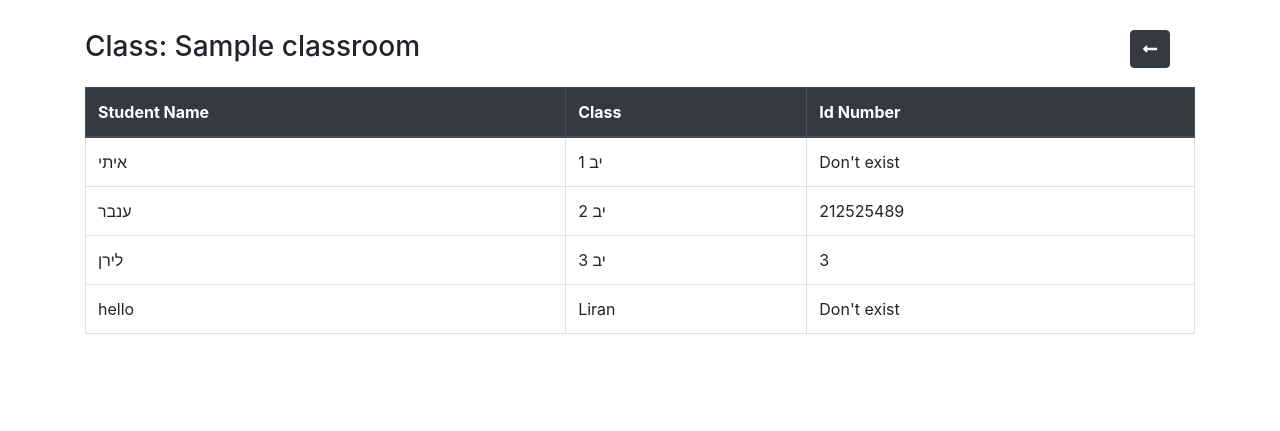
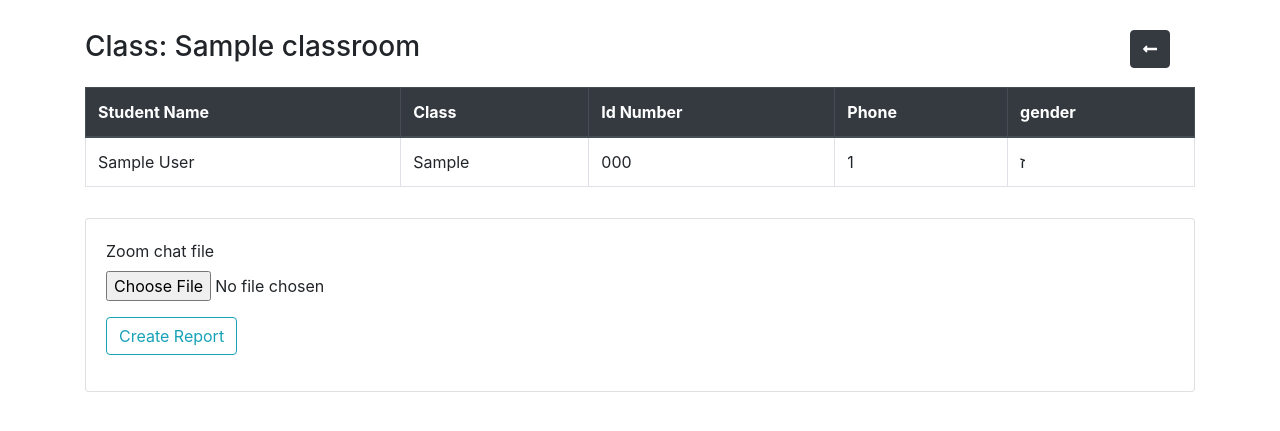
Before and after one commit to InbarShirizly/zoom_attendance_check, a Flask app: page /classroom/1 in a window 1280 px wide. Shown: the part 56-487 px from the top of the page. Run offline with Flask 2, Linux system fonts and the light colour scheme; a user stored in the database is signed in; tables that the repository leaves empty hold one stand-in row (values such as "Sample post"); some libraries are stand-ins or nearby versions.

Commit message:
Connected excel/csv parsing with the server #6

```diff
--- a/Server/classrooms/forms.py
+++ b/Server/classrooms/forms.py
@@ -6,5 +6,11 @@ from wtforms import StringField, SubmitField
 
 class CreateClassForm(FlaskForm):
     name = StringField('Name of the class', validators=[DataRequired()])
-    students_file = FileField('Csv/Excel file of students', validators=[FileAllowed(['xlsx', 'csv']), FileRequired()])
+    students_file = FileField('Csv/Excel file of students', validators=[FileAllowed(['xlsx', 'csv', 'xls']), FileRequired()])
     submit = SubmitField('Create')
+
+
+class CreateReportForm(FlaskForm):
+    start_sentence = StringField('Sentence to start the zoom check')
+    chat_file = FileField('Zoom chat file', validators=[FileRequired(), FileAllowed(['txt'])])
+    submit = SubmitField('Create Report')
--- a/loading_classroom_file.py
+++ b/Server/classrooms/loading_classroom_file.py
@@ -11,14 +11,14 @@ SQLALCHEMY_DATABASE_URI = 'sqlite:///site.db'
 engine = create_engine(SQLALCHEMY_DATABASE_URI, echo=False)
 
 EXCEL_COLS = {
-            "Name": ["שם התלמיד", "תלמידים", "שמות", "שם", "סטודנט"],
-            "ID": ["תעודת זהות", "ת.ז.", "ת.ז", "תז"],
-            "Phone": ["טלפון", "מספר טלפון", "מס טלפון"],
-            "Gender": ["מין"],
+            "name": ["שם התלמיד", "תלמידים", "שמות", "שם", "סטודנט"],
+            "id_number": ["תעודת זהות", "ת.ז.", "ת.ז", "תז"],
+            "phone": ["טלפון", "מספר טלפון", "מס טלפון"],
+            "gender": ["מין"],
             "org_class": ["כיתה"]
             }
 
-MASHOW_COLS = ["Name", "org_class"]
+MASHOW_COLS = ["name", "org_class"]
 gender_dict = {1: ["זכר", "ז", "(ז)"], 0: ["נקבה", "נ", "(נ)"]}
 mashov_name_pattern = re.compile(r"([\u0590-\u05fe ]+)([(\u0590-\u05fe)]+)")
 
@@ -30,13 +30,13 @@ def gender_assign(string, gender_dict):
     return ""
 
 
-def parse_excel(file_path):
-    if file_path.endswith(".csv"):
-        df_students = pd.read_csv(file_path)
-    elif file_path.endswith(".xlsx"):
-        df_students = pd.read_excel(file_path)
+def parse_excel(file_name, file_data):
+    if file_name.endswith(".csv"):
+        df_students = pd.read_csv(file_data)
+    elif file_name.endswith(".xlsx"):
+        df_students = pd.read_excel(file_data)
     else:
-        df_students = pd.read_html(file_path, header=1)[0]
+        df_students = pd.read_html(file_data, header=1)[0]
 
     relevant_cols = [col for col in df_students.columns if not col.startswith("Unnamed")]
     current_excel_dict = {}
@@ -52,13 +52,13 @@ def parse_excel(file_path):
         df_students = pd.DataFrame(df_students.values[header_index + 1:-2], columns=df_students.iloc[header_index])
         df_students.dropna(axis=0, how='all', inplace=True)
         df_students.dropna(axis=1, how='all', inplace=True)
-        df_students.rename(columns={np.nan: 'Name', "פרטי תלמיד": 'Name', "כיתה": "org_class"}, inplace=True)
+        df_students.rename(columns={np.nan: 'name', "פרטי תלמיד": 'name', "כיתה": "org_class"}, inplace=True)
         df_students = df_students.loc[:, MASHOW_COLS]
 
-        df_name_gender = df_students.Name.str.extract(mashov_name_pattern, expand=False)
-        df_students['Gender'] = df_name_gender[1].str.extract("\(([\u0590-\u05fe ])\)")
-        df_students['Gender'] = df_students['Gender'].apply(gender_assign, gender_dict=gender_dict)
-        df_students['Name'] = df_name_gender[0]
+        df_name_gender = df_students['name'].str.extract(mashov_name_pattern, expand=False)
+        df_students['gender'] = df_name_gender[1].str.extract("\(([\u0590-\u05fe ])\)")
+        df_students['gender'] = df_students['gender'].apply(gender_assign, gender_dict=gender_dict)
+        df_students['name'] = df_name_gender[0]
 
     else:
         df_students = pd.DataFrame(current_excel_dict)
@@ -73,13 +73,15 @@ def parse_excel(file_path):
 
 
 if __name__ == '__main__':
-    for e_path in EXCEL_PATH:
+    for e_path in EXCEL_PATH[:1]:
         student_file_path = os.path.join(STUDENT_FILES_FOLDER, e_path)
         df_students = parse_excel(student_file_path)
+
+
         print(df_students)
 
-        df_students.to_sql('Students', con=engine, if_exists="append", index=False)
+        #df_students.to_sql('Students', con=engine, if_exists="append", index=False)
 
-    student_sql = engine.execute("SELECT * FROM Students").fetchall()
-    for student in student_sql:
-        print(student)
+    #student_sql = engine.execute("SELECT * FROM Students").fetchall()
+    #for student in student_sql:
+    #    print(student)
--- a/Server/classrooms/routes.py
+++ b/Server/classrooms/routes.py
@@ -1,9 +1,10 @@
-from flask import render_template, redirect, url_for, flash, Blueprint
+from flask import render_template, redirect, url_for, flash, Blueprint, request
 from Server import db
-from Server.classrooms.forms import CreateClassForm
+from Server.classrooms.forms import CreateClassForm, CreateReportForm
 from Server.models import Classroom, Student
 from flask_login import current_user, login_required
-from Server.classrooms.utils import save_file
+from Server.classrooms.loading_classroom_file import parse_excel
+import pandas as pd
 
 classrooms = Blueprint('classrooms', __name__)
 
@@ -14,10 +15,15 @@ classrooms = Blueprint('classrooms', __name__)
 def home():
     form = CreateClassForm()
     if form.validate_on_submit():
-        file_name = save_file(form.students_file.data)
+        students = parse_excel(form.students_file.data.filename, form.students_file.data)
         new_class = Classroom(name=form.name.data, teacher=current_user)
         db.session.add(new_class)
         db.session.commit()
+        students['class_id'] = pd.Series([new_class.id] * students.shape[0])
+        students.to_sql('student', con=db.engine, if_exists="append", index=False)
+
+
+        # return redirect(url_for('classrooms.classroom', class_id=new_class.id))
     return render_template('home.html', form=form)
 
 
@@ -28,10 +34,5 @@ def classroom(class_id):
     if current_class is None:
         flash('Invalid class!', 'danger')
         return redirect(url_for('classrooms.home'))
-    current_class.students = [ # Temporary hardocded data
-        Student(school_class='יב 1', name='איתי'),
-        Student(school_class='יב 2', name='ענבר', id_number=212525489),
-        Student(school_class='יב 3', name='לירן', id_number=3),
-        Student(school_class='Liran', name='hello')
-    ]
-    return render_template('classroom.html', current_class=current_class)
+    form = CreateReportForm()
+    return render_template('classroom.html', current_class=current_class, form=form)
--- a/Server/models.py
+++ b/Server/models.py
@@ -29,7 +29,8 @@ class Classroom(db.Model):
 class Student(db.Model):
     id = db.Column(db.Integer, primary_key=True)
     name = db.Column(db.String(70), unique=False, nullable=False)
-    id_number = db.Column(db.String(9), unique=False)
-    school_class = db.Column(db.String(20), unique=False)
-    gender = db.Column(db.Boolean, unique=False) # True means male
+    id_number = db.Column(db.String(9), unique=False, nullable=True)
+    org_class = db.Column(db.String(20), unique=False, nullable=True)
+    gender = db.Column(db.Boolean, unique=False, nullable=True) # True means male
     class_id =  db.Column(db.Integer, db.ForeignKey('classroom.id'), nullable=False)
+    phone = db.Column(db.Integer, unique=False, nullable=True)
--- a/Server/templates/classroom.html
+++ b/Server/templates/classroom.html
@@ -16,17 +16,33 @@
 							<th scope="col">Student Name</th>
 							<th scope="col">Class</th>
 							<th scope="col">Id Number</th>
+							<th scope="col">Phone</th>
+							<th scope="col">gender</th>
 						</tr>
 					</thead>
 					<tbody>
 						{% for student in current_class.students %}
 							<tr>
 								<td>{{ student.name }}</td>
-								<td>{{ student.school_class }}</td>
+								<td>{{ student.org_class }}</td>
 								{% if student.id_number == None %}
-									<td>Don't exist</td>
+									<td></td>
 								{% else %}
 									<td>{{ student.id_number }}</td>
+								{% endif %}
+								{% if student.phone == None %}
+								<td></td>
+								{% else %}
+									<td>{{ student.phone }}</td>
+								{% endif %}
+								{% if student.gender == None %}
+								<td></td>
+								{% else %}
+									{% if student.gender %}
+										<td>ז</td>
+									{% else %}
+										<td>נ</td>
+									{% endif %}
 								{% endif %}
 							</tr>
 						{% endfor %}
@@ -34,4 +50,24 @@
 				</table>
 			</div>
 		</div>
+		<div class="row">
+			<div class="col">
+				<div class="card card-body">
+					<form method="POST" action="" enctype="multipart/form-data" novalidate>
+						<div class="form-group">
+							{{ form.chat_file.label }}
+							{{ form.chat_file(class="form-control-file") }}
+							{% if form.chat_file.errors %}
+							{% for error in form.chat_file.errors %}
+								<span class="text-danger">{{ error }}</span>
+							{% endfor %}
+						{% endif %}
+						</div>
+						<div class="form-group">
+							{{ form.submit(class="btn btn-outline-info") }}
+						</div>
+					</form>
+				</div>
+			</div>
+		</div>
 {% endblock content %}
```
Also changed, not shown: Server/classrooms/utils.py (deleted, +0 -10 lines).
